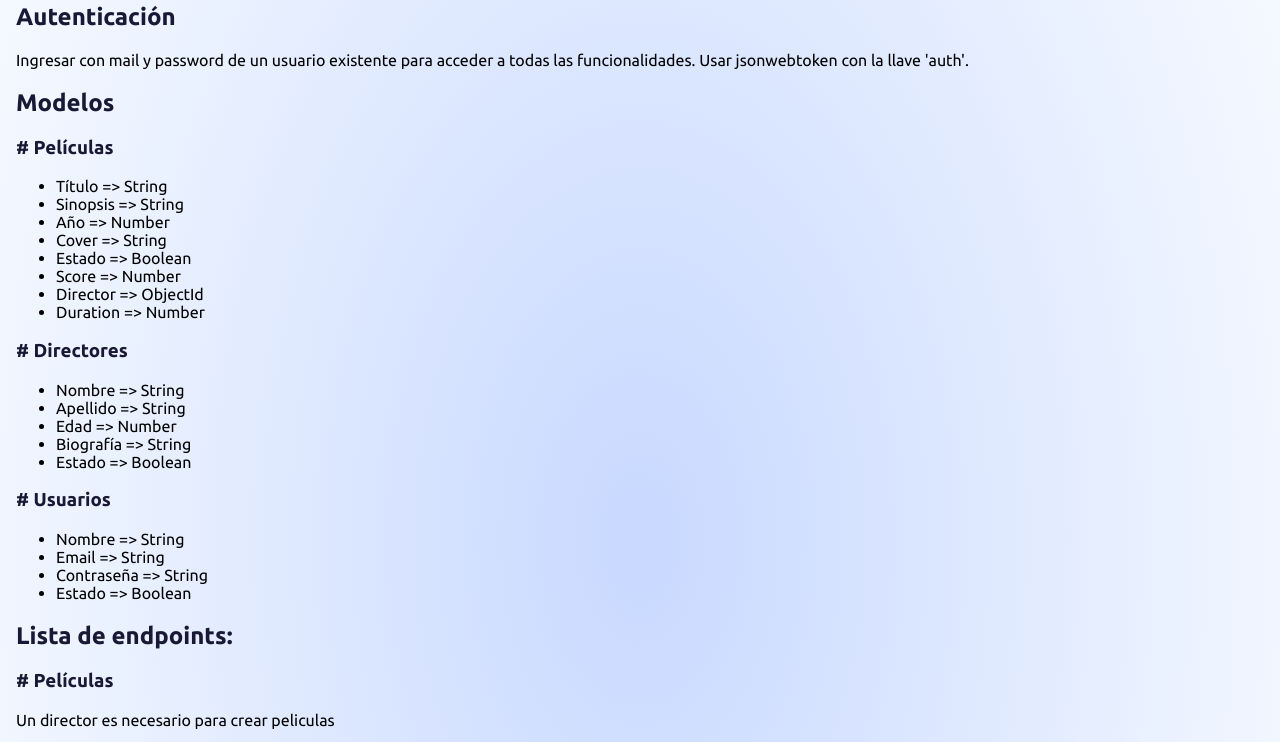
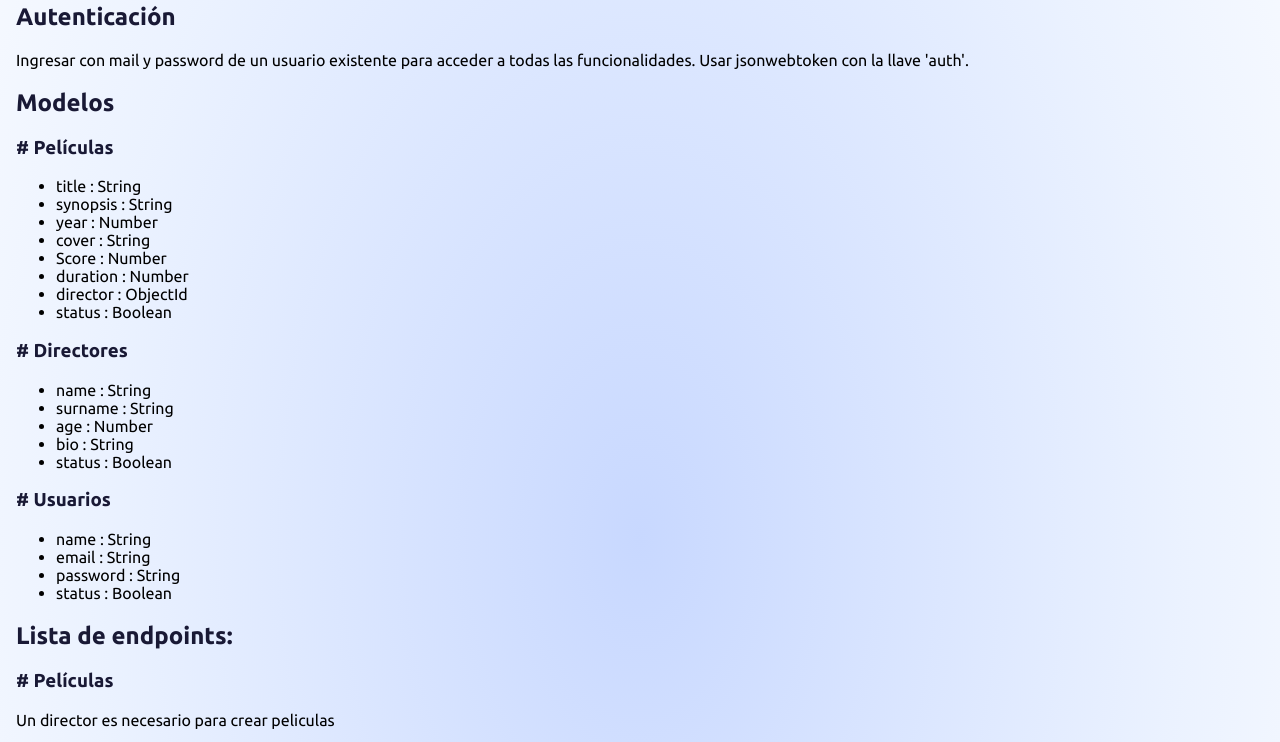
Before and after one commit to stoicos/parcial1-aplicaciones-hibridas, a website: page index.html in a window 1280 px wide. Shown: the part 515-1257 px from the top of the page. Drawn offline with Linux system fonts and the light colour scheme.

Commit message:
minor changes html

```diff
--- a/index.html
+++ b/index.html
@@ -85,29 +85,29 @@
         <h2>Modelos</h2>
         <h3># Películas</h3>
         <ul>
-            <li>Título => String</li>
-            <li>Sinopsis => String</li>
-            <li>Año => Number</li>
-            <li>Cover => String</li>
-            <li>Estado => Boolean</li>
-            <li>Score => Number</li>
-            <li>Director => ObjectId</li>
-            <li>Duration => Number</li>
+            <li>title : String</li>
+            <li>synopsis : String</li>
+            <li>year : Number</li>
+            <li>cover : String</li>
+            <li>Score : Number</li>
+            <li>duration : Number</li>
+            <li>director : ObjectId</li>
+            <li>status : Boolean</li>
         </ul>
         <h3># Directores</h3>
         <ul>
-            <li>Nombre => String</li>
-            <li>Apellido => String</li>
-            <li>Edad => Number</li>
-            <li>Biografía => String</li>
-            <li>Estado => Boolean</li>
+            <li>name : String</li>
+            <li>surname : String</li>
+            <li>age : Number</li>
+            <li>bio : String</li>
+            <li>status : Boolean</li>
         </ul>
         <h3># Usuarios</h3>
         <ul>
-            <li>Nombre => String</li>
-            <li>Email => String</li>
-            <li>Contraseña => String</li>
-            <li>Estado => Boolean</li>
+            <li>name : String</li>
+            <li>email : String</li>
+            <li>password : String</li>
+            <li>status : Boolean</li>
         </ul>
 
         <h2>Lista de endpoints:</h2>
```
